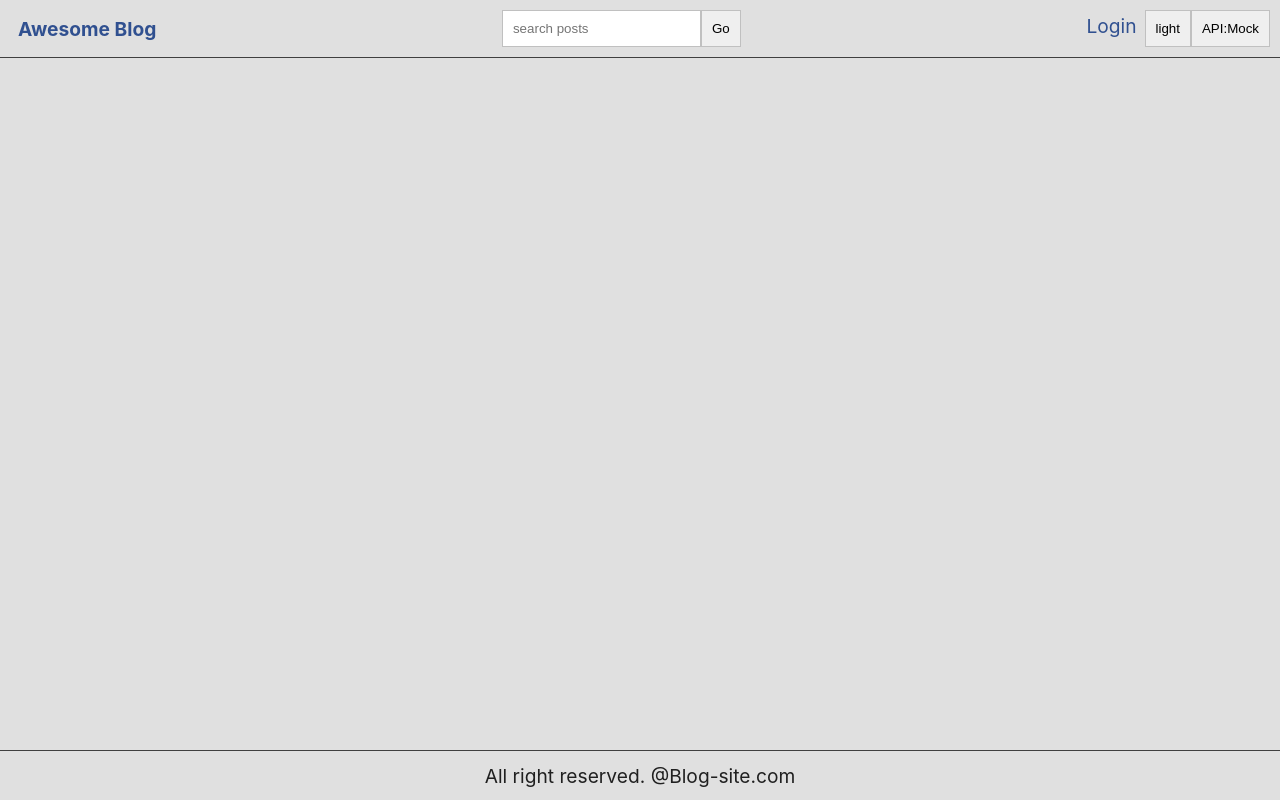
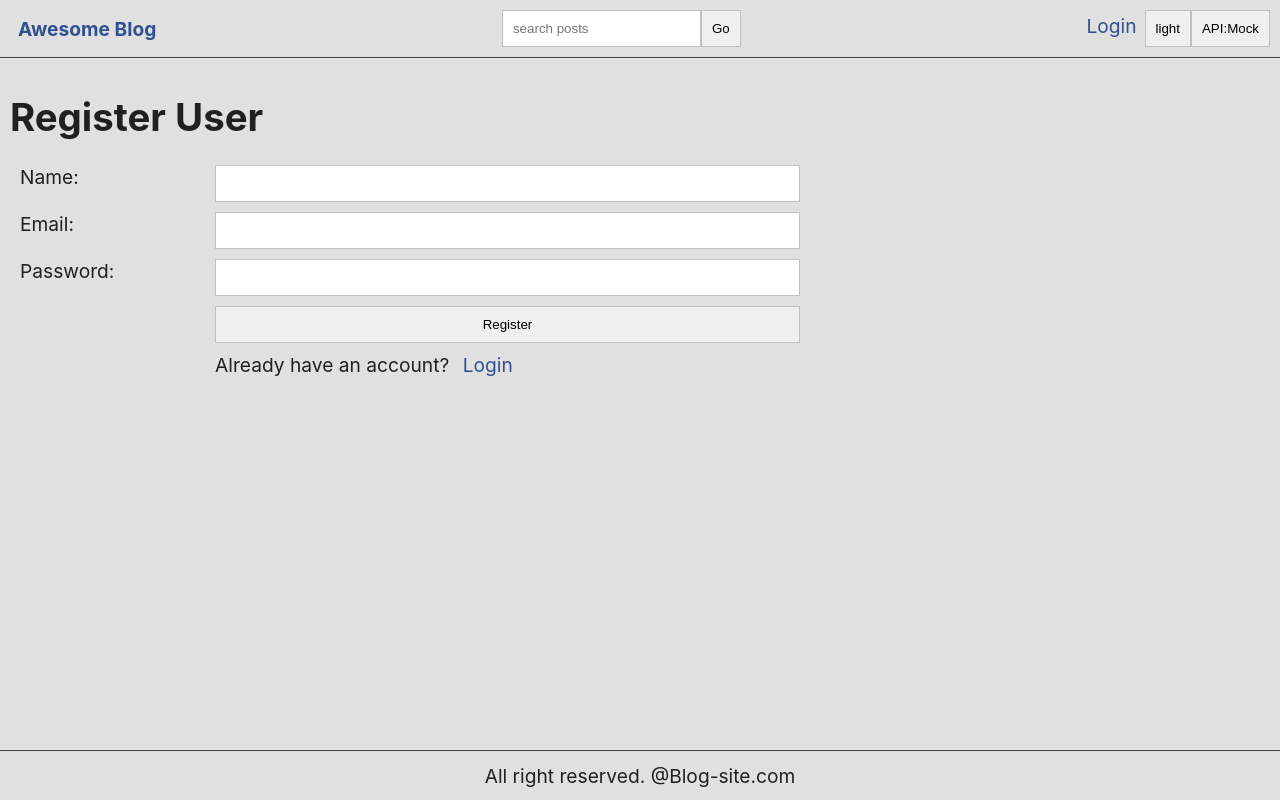
Before and after one commit to mfrancislie/blog-site, a React (Create React App) app: page /register in a window 1280 px wide. Built offline with nearby package versions, Linux system fonts and the light colour scheme.

Commit message:
register new user

```diff
--- a/src/App.js
+++ b/src/App.js
@@ -8,6 +8,7 @@
 import LoginPage from './pages/LoginPage.js';
 import ProfilePage from './pages/ProfilePage.js';
 import CreatePostPage from './pages/CreatePostPage.js';
+import RegisterPage from './pages/RegisterPage.js';
 
 const App = () => {
   const { theme } = useContext(ThemeContext);
@@ -19,6 +20,7 @@
           <Routes>
             <Route path="/" element={<HomePage />} />
             <Route path="/login" element={<LoginPage />} />
+            <Route path="/register" element={<RegisterPage />} />
             <Route path="/profile" element={<ProfilePage />} />
             <Route path="/create" element={<CreatePostPage />} />
             <Route path="/search/:query?" element={<HomePage />} />
--- /dev/null
+++ b/src/pages/RegisterPage.js
@@ -0,0 +1,127 @@
+import axios from 'axios';
+import React, { useContext, useEffect, useReducer, useState } from 'react';
+import { Link, useNavigate } from 'react-router-dom';
+import { ThemeContext } from '../ThemeContext.js';
+
+const RegisterPage = () => {
+  const { user, setUser } = useContext(ThemeContext);
+  const navigate = useNavigate();
+  if (user) {
+    navigate('/profile');
+  }
+
+  const reducer = (state, action) => {
+    switch (action.type) {
+      case 'REGISTER_REQUEST':
+        return { ...state, loading: true };
+      case 'REGISTER_SUCCESS':
+        return {
+          ...state,
+          loading: false,
+          loggInUser: action.payload,
+          error: '',
+        };
+      case 'REGISTER_FAIL':
+        return { ...state, loading: false, error: action.payload };
+      default:
+        return state;
+    }
+  };
+  const [state, dispatch] = useReducer(reducer, {
+    loading: false,
+    loggInUser: null,
+    error: '',
+  });
+
+  const { loading, loggInUser, error } = state;
+
+  const [email, setEmail] = useState('');
+  const [name, setName] = useState('');
+  const [password, setPassword] = useState('');
+
+  const handleRegister = async (e) => {
+    e.preventDefault();
+    dispatch({ type: 'REGISTER_REQUEST' });
+    try {
+      const { data } = await axios.post('/api/users', {
+        email,
+        name,
+        password,
+        id: Math.floor(Math.random() * 1000000),
+      });
+      localStorage.setItem('user', JSON.stringify(data));
+      dispatch({ type: 'REGISTER_SUCCESS', payload: data });
+    } catch (error) {
+      dispatch({ type: 'REGISTER_FAIL', payload: error.message });
+    }
+  };
+
+  useEffect(() => {
+    if (loggInUser) {
+      setUser(loggInUser);
+      return navigate('/profile');
+    }
+  }, [loggInUser, navigate, setUser]);
+
+  return (
+    <div>
+      <h1>Register User</h1>
+      <form onSubmit={handleRegister} className="form">
+        <div className="form-item">
+          <label htmlFor="name">Name:</label>
+          <input
+            name="name"
+            id="name"
+            type="text"
+            required
+            onChange={(e) => setName(e.target.value)}
+          ></input>
+        </div>
+        <div className="form-item">
+          <label htmlFor="email">Email:</label>
+          <input
+            name="email"
+            id="email"
+            type="email"
+            required
+            onChange={(e) => setEmail(e.target.value)}
+          ></input>
+        </div>
+        <div className="form-item">
+          <label htmlFor="password">Password:</label>
+          <input
+            name="password"
+            id="password"
+            type="password"
+            required
+            onChange={(e) => setPassword(e.target.value)}
+          ></input>
+        </div>
+        <div className="form-item">
+          <label></label>
+          <button>Register</button>
+        </div>
+        {loading && (
+          <div className="form-item">
+            <label></label>
+            <span>Processing...</span>
+          </div>
+        )}
+        {error && (
+          <div className="form-item">
+            <label></label>
+            <span className="error">{error}</span>
+          </div>
+        )}
+        <div className="form-item">
+          <label></label>
+          <span>
+            Already have an account? <Link to="/login">Login</Link>
+          </span>
+        </div>
+      </form>
+    </div>
+  );
+};
+
+export default RegisterPage;
```
Also changed, not shown: 1 other file (tests, documents, lock files or other folders).
